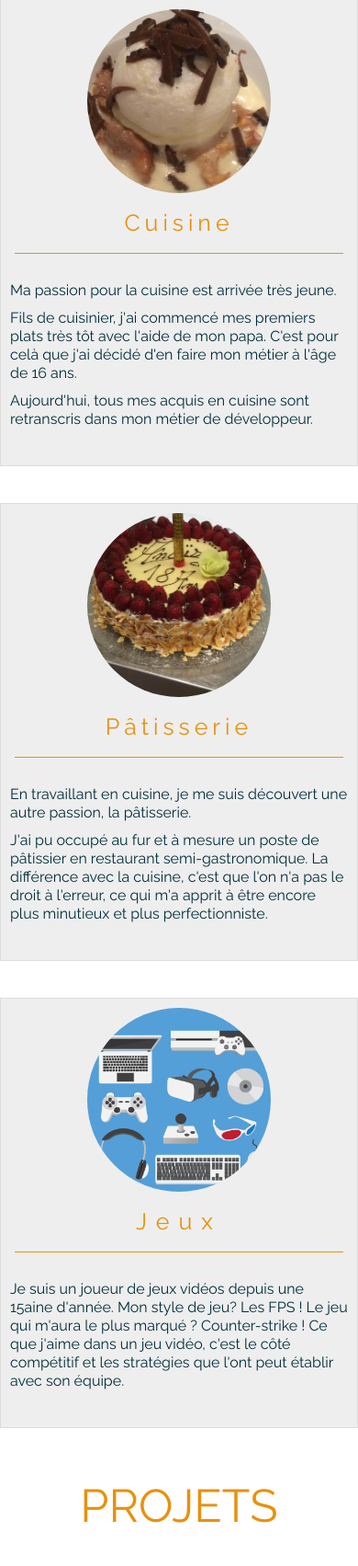
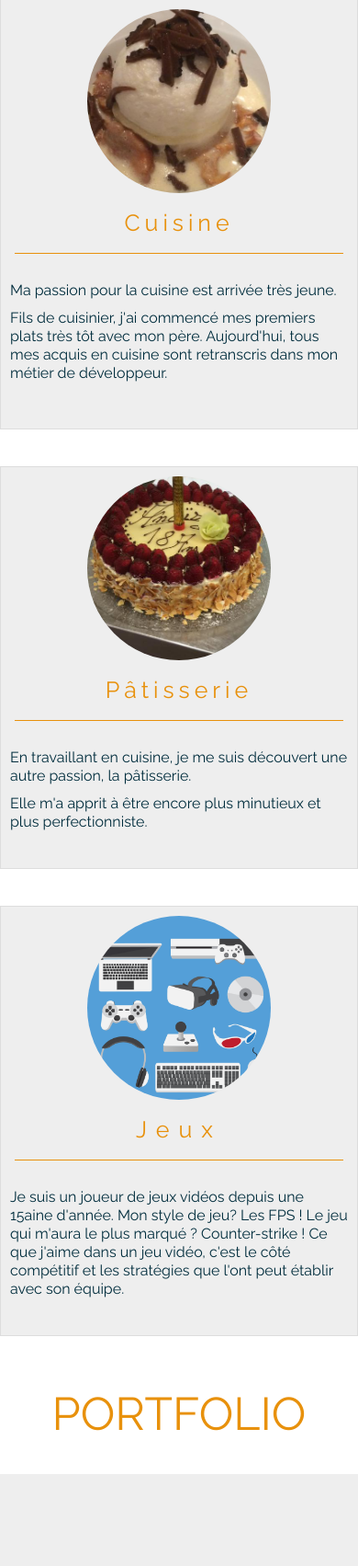
Before and after one commit to r0m21/new_portfolio, a Symfony app: template templates/app/index.html.twig in a window 390 px wide. Shown: the part 2581-4284 px from the top of the page at 92% size. After the commit the page ends 4184 px from the top, so only its background shows below. Run offline with Twig, Linux system fonts and the light colour scheme; the template is opened without the code that fills it, so the values that code supplies are empty; some libraries are stand-ins or nearby versions.

Commit message:
Fix bug d'affichage en responsive + ajout d'animations sur la nav et restructuration de la partie portfolio en tablette/mobile

```diff
--- a/public/css/style.css
+++ b/public/css/style.css
@@ -1,4 +1,6 @@
 @import "reset.css";
+
+a:hover{color: #E8910C;} /* Color liens hover */
 
 /* ===========================================================================
                             CLASSE GENERIQUE
@@ -224,7 +226,22 @@
 
         .logo{height:70px; width:70px;}
 
-        a:hover{color: #E8910C;} /* Color liens hover */
+        .lien-nav:hover{color: #fff;}
+
+        .li-nav .lien-nav:after {
+            content: '';
+            display: block;
+            margin:auto;
+            margin-top: 5px;
+            height: 1px;
+            width: 0;
+            background: transparent;
+            transition: width .5s ease, background-color .5s ease;
+        }
+        .li-nav .lien-nav:hover:after {
+            width: 90%;
+            background: #E8910C;
+        }
 
         /* Nav Mobile */
 
@@ -336,7 +353,7 @@
                                         PROJETS
     =========================================================================== */
 
-    .box-img-projet, .img-projet{width:350px;height:350px;}
+    .box-img-projet, .img-projet{width:250px;height:250px;}
 
     .box-content{
         position: absolute;
--- a/templates/app/index.html.twig
+++ b/templates/app/index.html.twig
@@ -7,10 +7,8 @@
 <!-- Homepage -->
 
     <section class="h100vh bg-img-1 d-flex align-self-end column">
-
+        <header id="home">
         {# Desktop / Medium Desktop version #}
-
-        <header id="home">
             <nav class="">
                 <div class="container m-auto d-flex justify-content-between p-20 hidden-s">
                     <a href="">
@@ -18,17 +16,15 @@
                     </a>
 
                     <ul class="d-flex justify-content-around">
-                        <li class="align-self-center montserrat light fs-20 ml-80">
-                        <a class="text-decoration-none white" href="#about">À propos</a>
+                        <li class="li-nav align-self-center montserrat light fs-20 ml-80">
+                            <a class="lien-nav text-decoration-none white" href="#about">À PROPOS</a>
                         </li>
-                        <li class="align-self-center montserrat light fs-20 ml-80">
-                        <a class="text-decoration-none white" href="#projets">Projets</a>
+                        <li class="li-nav align-self-center montserrat light fs-20 ml-80">
+                            <a class="lien-nav text-decoration-none white" href="#projets">PORTFOLIO</a>
                         </li>
                     </ul>
                 </div>
-
         <!-- Mobile / tablette version -->
-
                 <div class="visible-s hidden-lg hidden-xl text-center mt-20">
                     <button id="button-nav" class="button-nav montserrat">MENU</button>
                     <div id="nav-mobile" class="h100vh overlay">
@@ -38,10 +34,10 @@
 
                         <ul class="d-flex justify-content-around column overlay-content">
                             <li class="align-self-center montserrat light fs-20">
-                                <a class="text-decoration-none white fs-30" href="#about">À propos</a>
+                                <a class="text-decoration-none white fs-30" href="#about">À PROPOS</a>
                             </li>
                             <li class="align-self-center montserrat light fs-20">
-                                <a class="text-decoration-none white fs-30" href="#projets">Projets</a>
+                                <a class="text-decoration-none white fs-30" href="#projets">PORTFOLIO</a>
                             </li>
                             <li class="align-self-center">
                                 <img class="logo" src="../img/logo.png" alt="Logo portfolio">
@@ -81,7 +77,7 @@
 
                 <div class="position-absolute next-position hidden-lg">
                     <a class="text-decoration-none" href="#about">
-                        <h5 class="vertical-text raleway light fs-20 white">
+                        <h5 class="vertical-text raleway light fs-14 white">
                             NEXT
                             <i class="fas fa-long-arrow-alt-down"></i>
                         </h5>
@@ -205,10 +201,7 @@
                                     Ma passion pour la cuisine est arrivée très jeune.
                                 </p>
                                 <p class="color-1 raleway regular fs-16 mb-10 lh-20">
-                                    Fils de cuisinier, j'ai commencé mes premiers plats très tôt avec l'aide de mon papa.
-                                    C'est pour celà que j'ai décidé d'en faire mon métier à l'âge de 16 ans.
-                                </p>
-                                <p class="color-1 raleway regular fs-16 lh-20">
+                                    Fils de cuisinier, j'ai commencé mes premiers plats très tôt avec mon père.
                                     Aujourd'hui, tous mes acquis en cuisine sont retranscris dans mon métier de développeur.
                                 </p>
                             </div>
@@ -231,8 +224,7 @@
                                     En travaillant en cuisine, je me suis découvert une autre passion, la pâtisserie.
                                 </p>
                                 <p class="color-1 raleway regular fs-16 lh-20">
-                                    J'ai pu occupé au fur et à mesure un poste de pâtissier en restaurant semi-gastronomique.
-                                    La différence avec la cuisine, c'est que l'on n'a pas le droit à l'erreur, ce qui m'a apprit à être encore plus minutieux et plus perfectionniste.
+                                    Elle m'a apprit à être encore plus minutieux et plus perfectionniste.
                                 </p>
                             </div>
                         </div>
@@ -377,10 +369,7 @@
                                         Ma passion pour la cuisine est arrivée très jeune.
                                     </p>
                                     <p class="white raleway regular fs-16 mb-15 lh-20">
-                                        Fils de cuisinier, j'ai commencé mes premiers plats très tôt avec l'aide de mon papa.
-                                        C'est pour celà que j'ai décidé d'en faire mon métier à l'âge de 16 ans.
-                                    </p>
-                                    <p class="white raleway regular fs-16 mb-15 lh-20">
+                                        Fils de cuisinier, j'ai commencé mes premiers plats très tôt avec mon père.
                                         Aujourd'hui, tous mes acquis en cuisine sont retranscris dans mon métier de développeur.
                                     </p>
                                 </div>
@@ -404,8 +393,7 @@
                                         En travaillant en cuisine, je me suis découvert une autre passion, la pâtisserie.
                                     </p>
                                     <p class="white raleway regular fs-16 mb-15 lh-20">
-                                        J'ai pu occupé au fur et à mesure un poste de pâtissier en restaurant semi-gastronomique.
-                                        La différence avec la cuisine, c'est que l'on n'a pas le droit à l'erreur, ce qui m'a apprit à être encore plus minutieux et plus perfectionniste.
+                                        Elle m'a apprit à être encore plus minutieux et plus perfectionniste.
                                     </p>
                                 </div>
 
@@ -440,7 +428,7 @@
         {# Bloc avec flèche NEXT #}
                 <div class="position-absolute next-position hidden-lg">
                     <a class="text-decoration-none" href="#projets">
-                        <h5 class="vertical-text raleway light fs-20 color-3">
+                        <h5 class="vertical-text raleway light fs-14 color-3">
                             NEXT
                             <i class="fas fa-long-arrow-alt-down"></i>
                         </h5>
@@ -463,20 +451,20 @@
 <!-- All projets -->
 
     <section id="projets" class="position-relative-xl w100 h100vh-xl bg-color-1-xl d-flex">
-
+<!-- Mobile / Tablette version -->
         <div class="w100 ptb-40-lg visible-lg hidden-xl">
 
             <div class="w100 pb-20">
-                <h1 class="text-center color-2 raleway light fs-50">PROJETS</h1>
+                <h1 class="text-center color-2 raleway light fs-50">PORTFOLIO</h1>
             </div>
 
             <div class="w100">
 
                 <div class="w100 d-flex justify-content-around flex-wrap pb-20">
                     {% for p in projets|slice(0, 6) %}
-                        <article class="box-projet w80-s position-relative mt-20 mlr-auto">
+                        <article class="box-projet position-relative p-30">
                             <a class="text-decoration-none" href="/projet/{{ p.Id }}">
-                                <div class="box-img-projet w100-s box-img-projet">
+                                <div class="box-img-projet">
                                     <img class="responsive-image img-projet w100-s" src="../img/box_projet/{{p.PROBoxprojet}}">
                                 </div>
                                 <div class="box-content">
@@ -488,10 +476,10 @@
                 </div>
             </div>
         </div>
-
+<!-- Desktop / Medium Desktop version -->
         <div class="position-relative-xl w100 h100vh bg-color-1 d-flex-xl hidden-lg visible-xl">
                 <div class="h100 w20 d-flex">
-                    <h1 class="white vertical-text-title fs-70 raleway light text-center m-auto">PROJETS</h1>
+                    <h1 class="white vertical-text-title fs-70 raleway light text-center m-auto">PORTFOLIO</h1>
                 </div>
 
                 <div class="h100 w80 d-flex">
@@ -550,7 +538,7 @@
         {# Bloc avec flèche TOP #}
         <div class="position-absolute next-position">
                 <a class="text-decoration-none" href="#home">
-                    <h5 class="vertical-text raleway light fs-20 color-3">
+                    <h5 class="vertical-text raleway light fs-14 color-3">
                         <i class="fas fa-long-arrow-alt-up"></i>
                         TOP
                     </h5>
```
